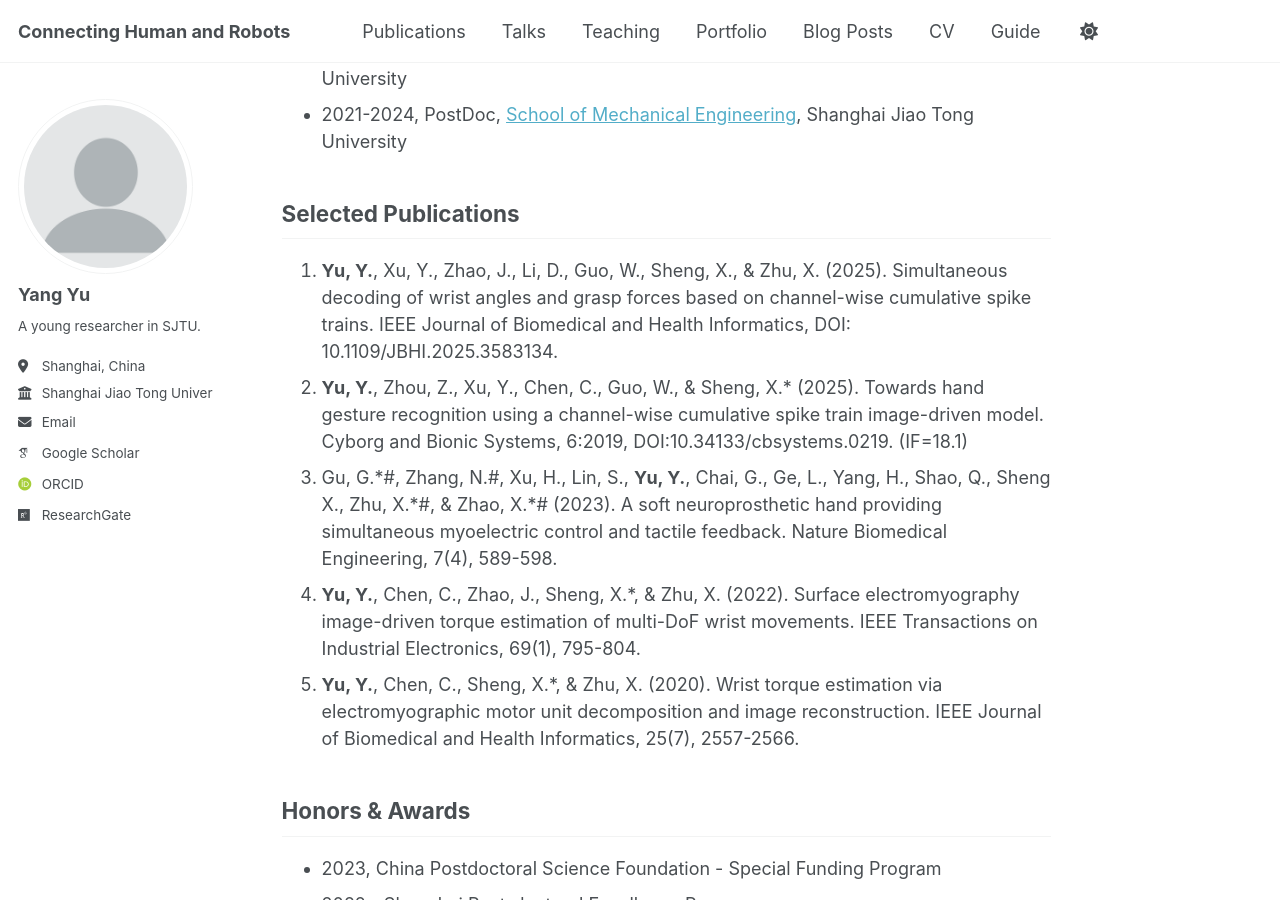
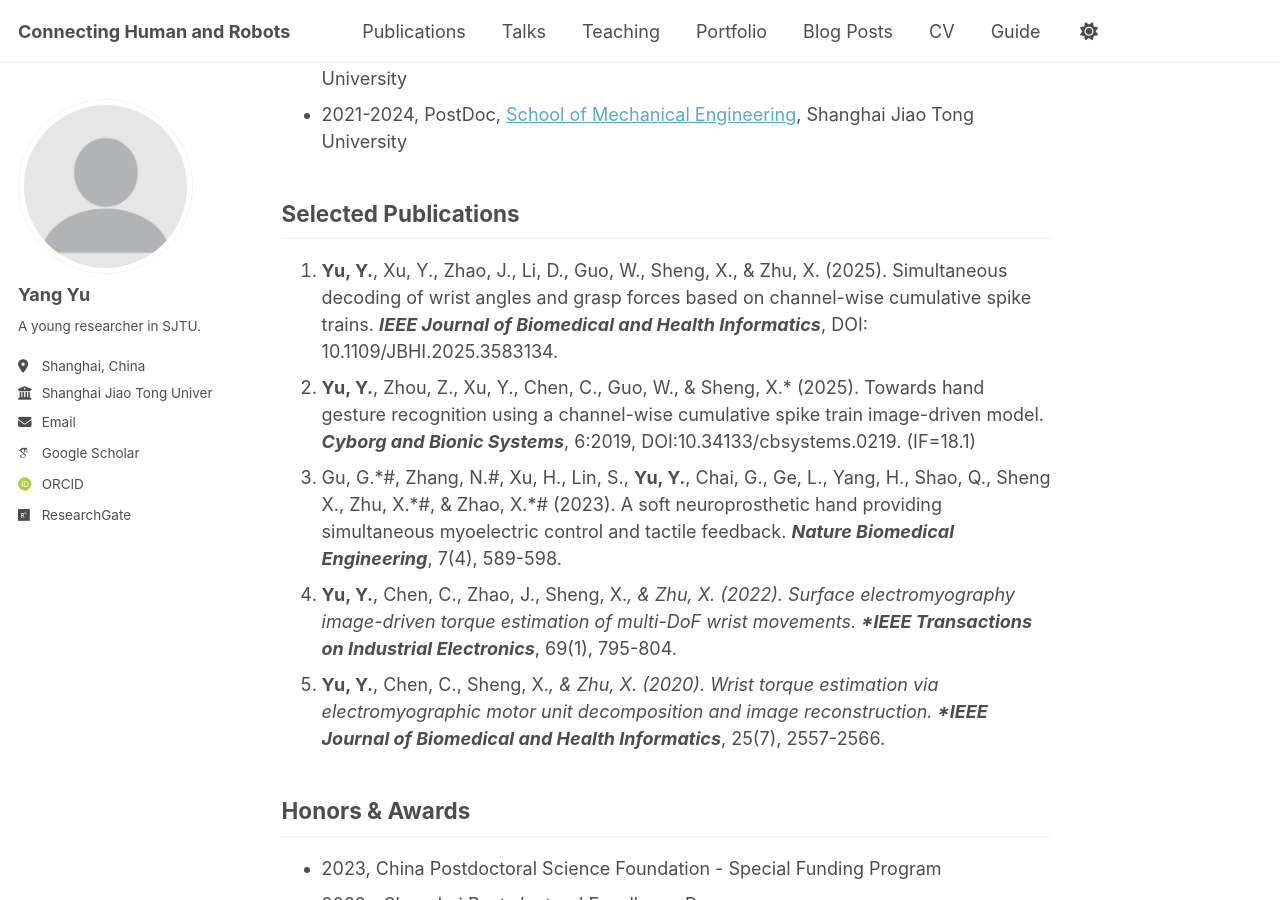
Before and after one commit to Yu-SJTUMRI/Yu-SJTUMRI.github.io, a Jekyll site: the page built from _pages/about.md, in a window 1280 px wide and 900 px high, scrolled down 475 px. Built offline with Jekyll 4.4.1, drawn with Linux system fonts in a browser that asks for light colours; some web fonts are replaced; a script that is not in the unit is left out.

```diff
--- a/_pages/about.md
+++ b/_pages/about.md
@@ -22,11 +22,11 @@ Reasearch Experience
 
 Selected Publications
 ------
-1. **Yu, Y.**, Xu, Y., Zhao, J., Li, D., Guo, W., Sheng, X., & Zhu, X. (2025). Simultaneous decoding of wrist angles and grasp forces based on channel-wise cumulative spike trains. IEEE Journal of Biomedical and Health Informatics, DOI: 10.1109/JBHI.2025.3583134.
-2. **Yu, Y.**, Zhou, Z., Xu, Y., Chen, C., Guo, W., & Sheng, X.* (2025). Towards hand gesture recognition using a channel-wise cumulative spike train image-driven model. Cyborg and Bionic Systems, 6:2019, DOI:10.34133/cbsystems.0219. (IF=18.1)
-3. Gu, G.\*\#, Zhang, N.\#, Xu, H., Lin, S., **Yu, Y.**, Chai, G., Ge, L., Yang, H., Shao, Q., Sheng X., Zhu, X.\*\#, & Zhao, X.\*\# (2023). A soft neuroprosthetic hand providing simultaneous myoelectric control and tactile feedback. Nature Biomedical Engineering, 7(4), 589-598.
-4. **Yu, Y.**, Chen, C., Zhao, J., Sheng, X.*, & Zhu, X. (2022). Surface electromyography image-driven torque estimation of multi-DoF wrist movements. IEEE Transactions on Industrial Electronics, 69(1), 795-804.
-5. **Yu, Y.**, Chen, C., Sheng, X.*, & Zhu, X. (2020). Wrist torque estimation via electromyographic motor unit decomposition and image reconstruction. IEEE Journal of Biomedical and Health Informatics, 25(7), 2557-2566.
+1. **Yu, Y.**, Xu, Y., Zhao, J., Li, D., Guo, W., Sheng, X., & Zhu, X. (2025). Simultaneous decoding of wrist angles and grasp forces based on channel-wise cumulative spike trains. ***IEEE Journal of Biomedical and Health Informatics***, DOI: 10.1109/JBHI.2025.3583134.
+2. **Yu, Y.**, Zhou, Z., Xu, Y., Chen, C., Guo, W., & Sheng, X.* (2025). Towards hand gesture recognition using a channel-wise cumulative spike train image-driven model. ***Cyborg and Bionic Systems***, 6:2019, DOI:10.34133/cbsystems.0219. (IF=18.1)
+3. Gu, G.\*\#, Zhang, N.\#, Xu, H., Lin, S., **Yu, Y.**, Chai, G., Ge, L., Yang, H., Shao, Q., Sheng X., Zhu, X.\*\#, & Zhao, X.\*\# (2023). A soft neuroprosthetic hand providing simultaneous myoelectric control and tactile feedback. ***Nature Biomedical Engineering***, 7(4), 589-598.
+4. **Yu, Y.**, Chen, C., Zhao, J., Sheng, X.*, & Zhu, X. (2022). Surface electromyography image-driven torque estimation of multi-DoF wrist movements. ***IEEE Transactions on Industrial Electronics***, 69(1), 795-804.
+5. **Yu, Y.**, Chen, C., Sheng, X.*, & Zhu, X. (2020). Wrist torque estimation via electromyographic motor unit decomposition and image reconstruction. ***IEEE Journal of Biomedical and Health Informatics***, 25(7), 2557-2566.
 
 Honors & Awards
 ------
```
